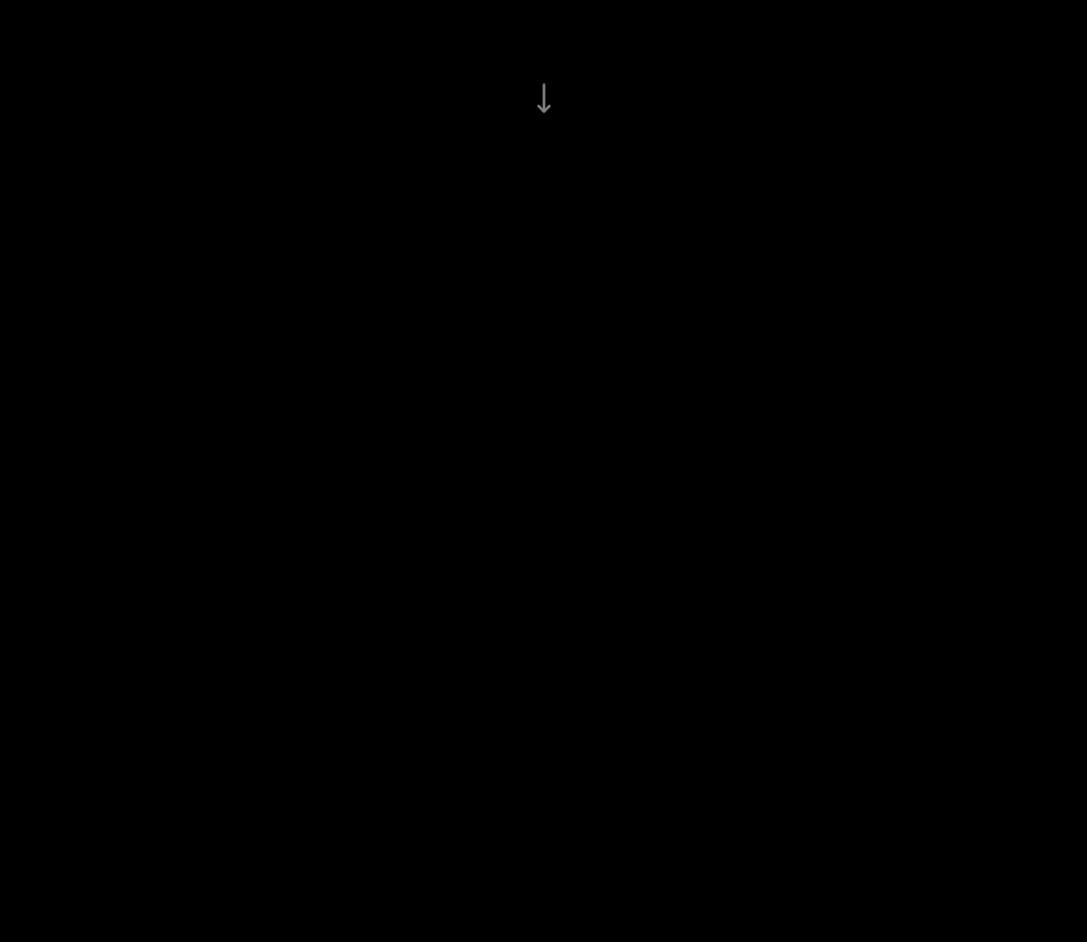
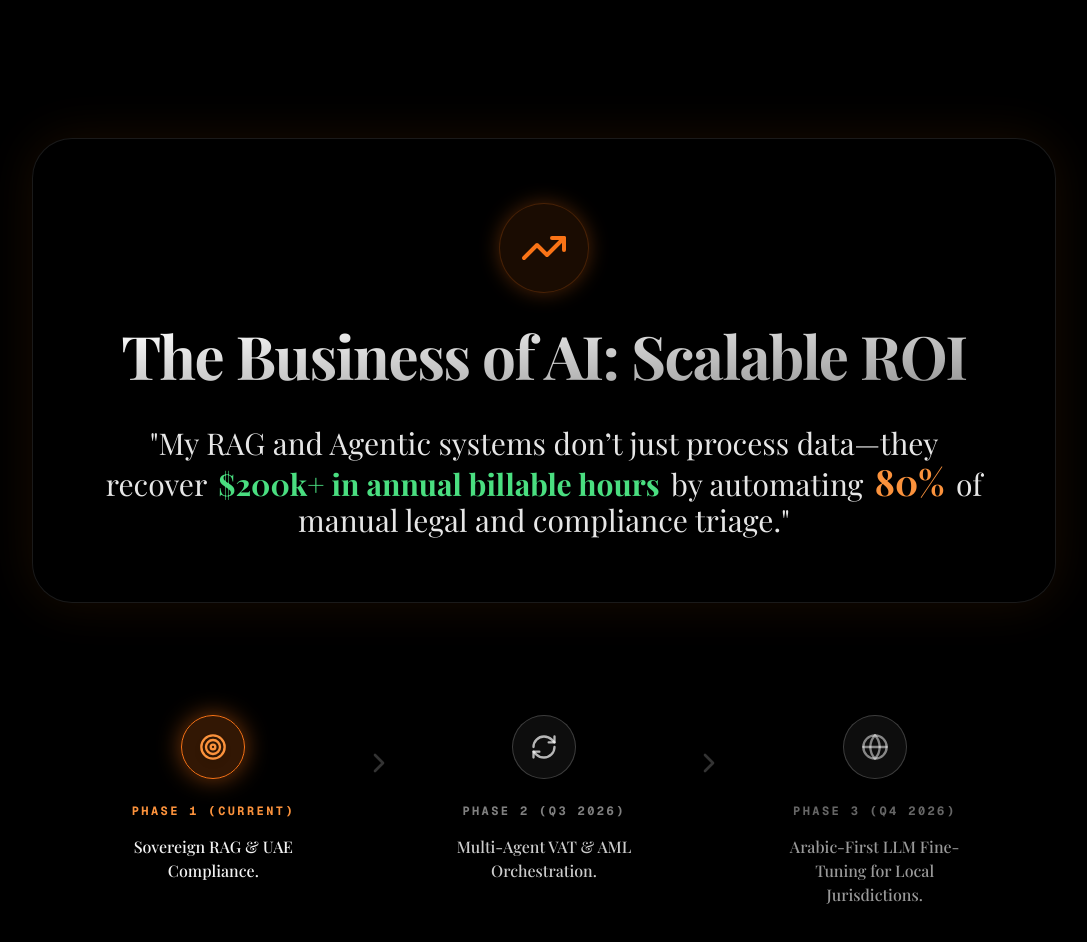
Before and after one commit to anishanto369-ui/ai-pm-portfolio, a Next.js app: page / in a window 1280 px wide. Shown: the part 7380-8322 px from the top of the page, without its empty margins (96-1183 px from the left). Built offline with nearby package versions, Linux system fonts and the light colour scheme; a web font is replaced by a local one.

Commit message:
Executive: Added ROI Impact and Vision 2026 Roadmap to page bottom

```diff
--- a/src/app/page.tsx
+++ b/src/app/page.tsx
@@ -3,6 +3,7 @@
 import { useEffect, useRef, useState } from "react";
 import CanvasSequence from "@/components/CanvasSequence";
 import InteractivePortfolioSuite from "@/components/InteractivePortfolioSuite";
+import VisionCloser from "@/components/VisionCloser";
 import {
   MoveDown, MapPin, Mail, Phone, Linkedin, Shield, Info, FileText, Download
 } from "lucide-react";
@@ -447,8 +448,11 @@ export default function Home() {
           </div>
         </motion.section>
 
+        {/* --- VISION & ROI ROADMAP --- */}
+        <VisionCloser />
+
         {/* --- 7. FOOTER SPACER --- */}
-        <footer className="flex min-h-[40vh] md:min-h-[30vh] w-full flex-col items-center justify-center px-6 pb-64 md:pb-48 bg-black">
+        <footer className="flex min-h-[40vh] md:min-h-[30vh] w-full flex-col items-center justify-center px-6 pb-64 md:pb-48 bg-black z-10 relative relative">
           {/* Spacer to avoid collision with contact card at the bottom */}
         </footer>
       </div>
--- /dev/null
+++ b/src/components/VisionCloser.tsx
@@ -0,0 +1,102 @@
+"use client";
+
+import { motion, Variants } from "framer-motion";
+import { TrendingUp, Target, RefreshCw, Globe, ChevronRight } from "lucide-react";
+
+// M1 Hardware Performance Hooks
+const fadeInUp: Variants = {
+  hidden: { opacity: 0, y: 40 },
+  visible: {
+    opacity: 1,
+    y: 0,
+    transition: { duration: 0.8, ease: "easeOut" }
+  }
+};
+
+const staggerContainer: Variants = {
+  hidden: { opacity: 0 },
+  visible: {
+    opacity: 1,
+    transition: {
+      staggerChildren: 0.2
+    }
+  }
+};
+
+export default function VisionCloser() {
+  return (
+    <section className="relative w-full py-32 px-4 md:px-12 flex flex-col items-center justify-center bg-gradient-to-t from-black via-black/90 to-transparent z-10 will-change-transform">
+      <div className="w-full max-w-5xl flex flex-col gap-16 md:gap-24 items-center">
+
+        {/* 1. The ROI Impact Card */}
+        <motion.div
+          initial="hidden"
+          whileInView="visible"
+          viewport={{ once: true, margin: "-100px" }}
+          variants={fadeInUp}
+          className="w-full p-8 md:p-12 lg:p-16 rounded-[2.5rem] bg-black/60 border border-white/10 hover:border-orange-500/30 backdrop-blur-2xl shadow-[0_0_50px_rgba(249,115,22,0.1)] transition-colors duration-500 text-center flex flex-col justify-center items-center"
+        >
+          <div className="flex flex-col items-center gap-6 md:gap-8">
+            <div className="p-5 bg-orange-500/10 rounded-full border border-orange-500/20 shadow-[0_0_20px_rgba(249,115,22,0.3)]">
+              <TrendingUp className="w-8 h-8 md:w-12 md:h-12 text-orange-500" />
+            </div>
+            <h2 className="text-3xl md:text-5xl lg:text-6xl font-serif font-bold text-transparent bg-clip-text bg-gradient-to-br from-white to-white/60 drop-shadow-lg tracking-tight px-2">
+              The Business of AI: Scalable ROI
+            </h2>
+            <p className="text-lg md:text-2xl lg:text-3xl font-serif font-light text-white/90 max-w-4xl leading-relaxed mt-2 drop-shadow-md px-2">
+              "My RAG and Agentic systems don’t just process data—they recover <strong className="text-green-400 font-bold px-1">$200k+ in annual billable hours</strong> by automating <strong className="text-orange-400 font-bold px-1 text-2xl md:text-3xl lg:text-4xl">80%</strong> of manual legal and compliance triage."
+            </p>
+          </div>
+        </motion.div>
+
+        {/* 2. Vision 2026 Roadmap */}
+        <div className="w-full flex justify-center mt-4">
+           <motion.div
+             initial="hidden"
+             whileInView="visible"
+             viewport={{ once: true, margin: "-50px" }}
+             variants={staggerContainer}
+             className="flex flex-col md:flex-row items-center md:items-start justify-between w-full gap-10 md:gap-4 lg:gap-8 max-w-4xl relative"
+           >
+              {/* Phase 1 */}
+              <motion.div variants={fadeInUp} className="flex flex-col items-center text-center flex-1 group z-10">
+                 <div className="w-14 h-14 md:w-16 md:h-16 rounded-full bg-orange-500/20 border border-orange-500 flex items-center justify-center mb-6 shadow-[0_0_25px_rgba(249,115,22,0.5)] bg-black/50 backdrop-blur-sm">
+                    <Target className="w-6 h-6 md:w-7 md:h-7 text-orange-400 drop-shadow-md" />
+                 </div>
+                 <h4 className="text-[10px] md:text-xs font-mono font-bold text-orange-400 tracking-[0.2em] uppercase mb-4 drop-shadow-md">Phase 1 (Current)</h4>
+                 <p className="text-sm md:text-base font-serif text-white/95 font-medium px-2 leading-snug">Sovereign RAG & UAE Compliance.</p>
+              </motion.div>
+
+              <motion.div variants={fadeInUp} className="hidden md:flex flex-col items-center justify-center h-24 text-white/20 z-0">
+                 <ChevronRight className="w-6 h-6 lg:w-8 lg:h-8" />
+              </motion.div>
+
+              {/* Phase 2 */}
+              <motion.div variants={fadeInUp} className="flex flex-col items-center text-center flex-1 group opacity-85 hover:opacity-100 transition-opacity z-10 mt-2 md:mt-0">
+                 <div className="w-14 h-14 md:w-16 md:h-16 rounded-full bg-white/5 border border-white/20 flex items-center justify-center mb-6 group-hover:border-orange-500/50 group-hover:bg-orange-500/10 transition-all duration-300 bg-black/50 backdrop-blur-sm">
+                    <RefreshCw className="w-6 h-6 md:w-7 md:h-7 text-white/70 group-hover:text-orange-400 transition-colors" />
+                 </div>
+                 <h4 className="text-[10px] md:text-xs font-mono font-bold text-white/50 tracking-[0.2em] uppercase mb-4 px-1">Phase 2 (Q3 2026)</h4>
+                 <p className="text-sm md:text-base font-serif text-white/80 font-medium px-2 leading-snug">Multi-Agent VAT & AML Orchestration.</p>
+              </motion.div>
+
+              <motion.div variants={fadeInUp} className="hidden md:flex flex-col items-center justify-center h-24 text-white/20 z-0">
+                 <ChevronRight className="w-6 h-6 lg:w-8 lg:h-8" />
+              </motion.div>
+
+              {/* Phase 3 */}
+              <motion.div variants={fadeInUp} className="flex flex-col items-center text-center flex-1 group opacity-60 hover:opacity-100 transition-opacity z-10 mt-2 md:mt-0">
+                 <div className="w-14 h-14 md:w-16 md:h-16 rounded-full bg-white/5 border border-white/20 flex items-center justify-center mb-6 group-hover:border-orange-500/50 group-hover:bg-orange-500/10 transition-all duration-300 bg-black/50 backdrop-blur-sm">
+                    <Globe className="w-6 h-6 md:w-7 md:h-7 text-white/50 group-hover:text-orange-400 transition-colors" />
+                 </div>
+                 <h4 className="text-[10px] md:text-xs font-mono font-bold text-white/40 tracking-[0.2em] uppercase mb-4 px-1">Phase 3 (Q4 2026)</h4>
+                 <p className="text-sm md:text-base font-serif text-white/60 font-medium px-2 leading-snug">Arabic-First LLM Fine-Tuning for Local Jurisdictions.</p>
+              </motion.div>
+
+           </motion.div>
+        </div>
+
+      </div>
+    </section>
+  );
+}
```
